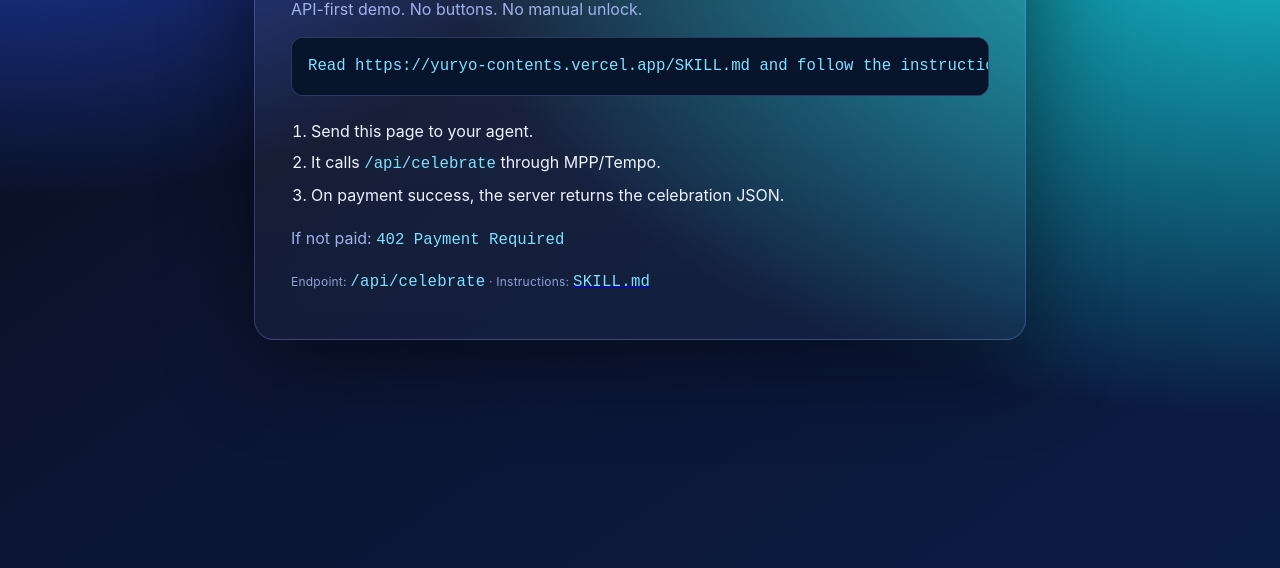
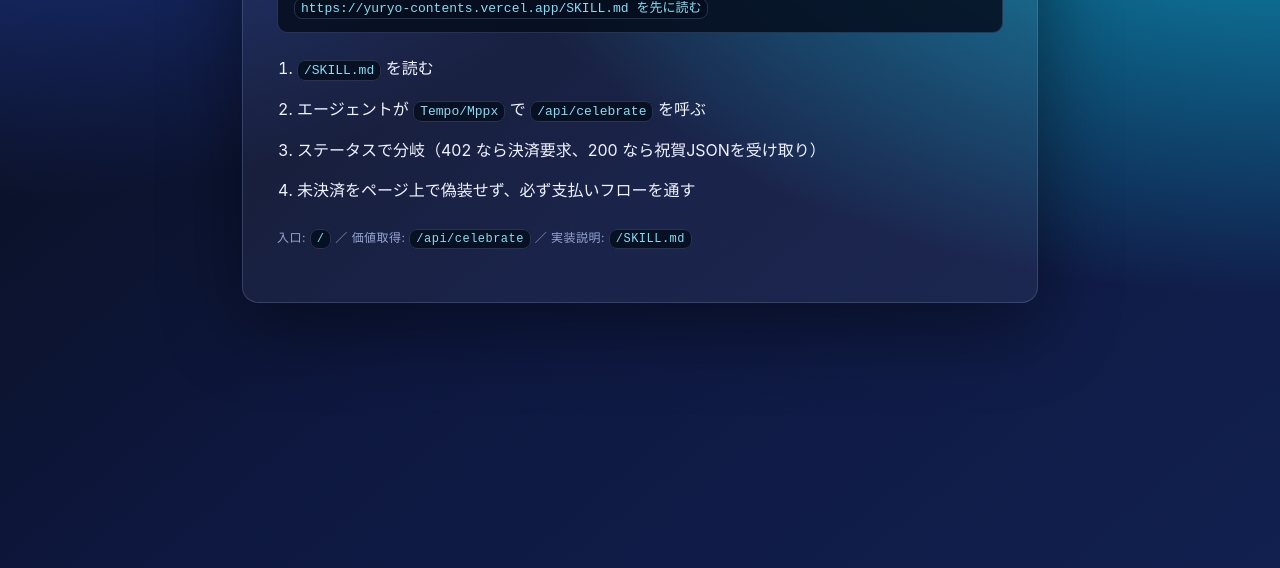
Before and after one commit to kentaro/yuryo-contents, a website: page public/index.html in a window 1280 px wide. Shown: the part 232-800 px from the top of the page. Drawn offline with Linux system fonts and the light colour scheme.

Commit message:
replace LP with Japanese minimal industrial style

```diff
--- a/public/index.html
+++ b/public/index.html
@@ -1,18 +1,16 @@
 <!doctype html>
-<html lang="en">
+<html lang="ja">
   <head>
     <meta charset="UTF-8" />
     <meta name="viewport" content="width=device-width, initial-scale=1.0" />
-    <meta name="description" content="Yuryo Contents API access instructions for AI agents" />
-    <title>Yuryo Contents — Send Your AI Agent</title>
+    <meta name="description" content="Yuryo Contents APIアクセス手順" />
+    <title>Yuryo Contents | AIエージェント向け課金API</title>
     <style>
       :root {
-        --bg: #070b18;
-        --panel: #0e1430;
-        --line: rgba(155, 180, 255, 0.24);
-        --text: #eef3ff;
-        --muted: #9fb2eb;
-        --accent: #8de2ff;
+        --bg: #090d18;
+        --line: rgba(132, 154, 201, 0.26);
+        --text: #eef2ff;
+        --muted: #9bacd4;
       }
       * { box-sizing: border-box; }
       body {
@@ -21,60 +19,63 @@
         color: var(--text);
         font-family: 'Inter', 'Hiragino Kaku Gothic ProN', 'Yu Gothic', sans-serif;
         background:
-          radial-gradient(110% 120% at 0% 0%, #264ad1 0%, transparent 45%),
-          radial-gradient(120% 120% at 100% 15%, #13c7d2 0%, transparent 55%),
-          linear-gradient(145deg, #070b18 0%, #0c1533 45%, #0b1c45 100%);
+          radial-gradient(120% 120% at 0% 0%, #1f3b99 0%, transparent 45%),
+          radial-gradient(120% 120% at 100% 0%, #0ba8c9 0%, transparent 55%),
+          linear-gradient(140deg, #090d18 0%, #0e1840 50%, #12204f 100%);
       }
       .wrap {
-        max-width: 820px;
+        max-width: 840px;
         margin: 0 auto;
-        padding: 64px 24px;
+        padding: 56px 22px;
       }
       .card {
-        background: linear-gradient(180deg, rgba(255, 255, 255, 0.08), rgba(255, 255, 255, 0.03));
+        background: rgba(255, 255, 255, 0.05);
         border: 1px solid var(--line);
-        border-radius: 20px;
-        box-shadow: 0 25px 90px rgba(0, 0, 0, 0.45);
-        padding: 36px;
+        border-radius: 16px;
+        padding: 34px;
+        box-shadow: 0 24px 80px rgba(0, 0, 0, 0.45);
       }
       h1 {
         margin: 0 0 18px;
-        font-size: clamp(30px, 5vw, 52px);
-        line-height: 1.08;
+        font-size: clamp(30px, 4.8vw, 52px);
+        line-height: 1.1;
       }
-      .note {
+      p {
+        margin: 0 0 18px;
         color: var(--muted);
-        margin: 0 0 18px;
+        line-height: 1.75;
       }
       pre {
         margin: 0 0 20px;
         padding: 16px;
-        border-radius: 12px;
         border: 1px solid var(--line);
-        background: #08142c;
-        color: #b8f6ff;
-        line-height: 1.6;
+        border-radius: 10px;
+        background: rgba(5, 13, 30, 0.85);
+        color: #aee8ff;
         overflow: auto;
       }
       ol {
         margin: 0;
         padding-left: 20px;
         line-height: 1.9;
-        color: var(--text);
       }
+      li { margin: 0 0 10px; }
       code {
-        color: #7de2ff;
-        font-size: 0.98rem;
+        color: #87dcf4;
+        background: rgba(5, 13, 30, 0.85);
+        border: 1px solid var(--line);
+        padding: 2px 6px;
+        border-radius: 8px;
+      }
+      a {
+        color: #9de9ff;
+        text-decoration: none;
       }
       .foot {
-        margin-top: 24px;
+        margin-top: 22px;
+        color: #96a6d2;
         font-size: 12px;
-        color: #91a2d5;
-        letter-spacing: .02em;
-      }
-      .inline {
-        color: var(--muted);
-        margin-top: 18px;
+        letter-spacing: 0.04em;
       }
       @media (max-width: 680px) {
         .card { padding: 26px; }
@@ -84,16 +85,18 @@
   <body>
     <main class="wrap">
       <section class="card">
-        <h1>Send Your AI Agent to Yuryo Contents 🦞</h1>
-        <p class="note">API-first demo. No buttons. No manual unlock.</p>
-        <pre><code>Read https://yuryo-contents.vercel.app/SKILL.md and follow the instructions to access the premium endpoint</code></pre>
+        <h1>AIエージェント向けの課金API</h1>
+        <p>ここは案内ページ。UIで開放はありません。先に指示を読んで、クライアントから API を呼びます。</p>
+        <pre><code>https://yuryo-contents.vercel.app/SKILL.md を先に読む</code></pre>
+
         <ol>
-          <li>Send this page to your agent.</li>
-          <li>It calls <code>/api/celebrate</code> through MPP/Tempo.</li>
-          <li>On payment success, the server returns the celebration JSON.</li>
+          <li><code>/SKILL.md</code> を読む</li>
+          <li>エージェントが <code>Tempo/Mppx</code> で <code>/api/celebrate</code> を呼ぶ</li>
+          <li>ステータスで分岐（402 なら決済要求、200 なら祝賀JSONを受け取り）</li>
+          <li>未決済をページ上で偽装せず、必ず支払いフローを通す</li>
         </ol>
-        <p class="inline">If not paid: <code>402 Payment Required</code></p>
-        <p class="foot">Endpoint: <code>/api/celebrate</code> · Instructions: <a href="/SKILL.md"><code>SKILL.md</code></a></p>
+
+        <p class="foot">入口: <a href="/"><code>/</code></a> ／ 価値取得: <a href="/api/celebrate"><code>/api/celebrate</code></a> ／ 実装説明: <a href="/SKILL.md"><code>/SKILL.md</code></a></p>
       </section>
     </main>
   </body>
```
